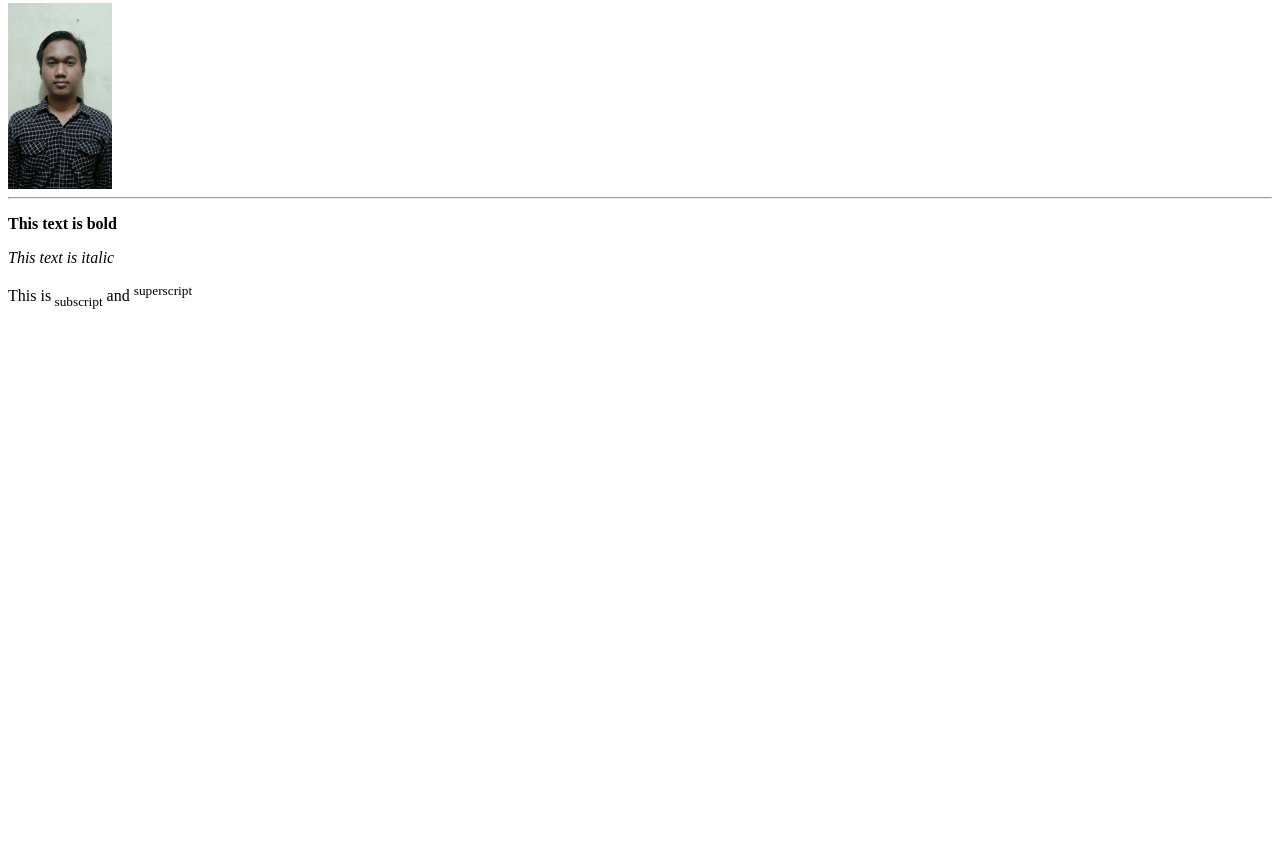
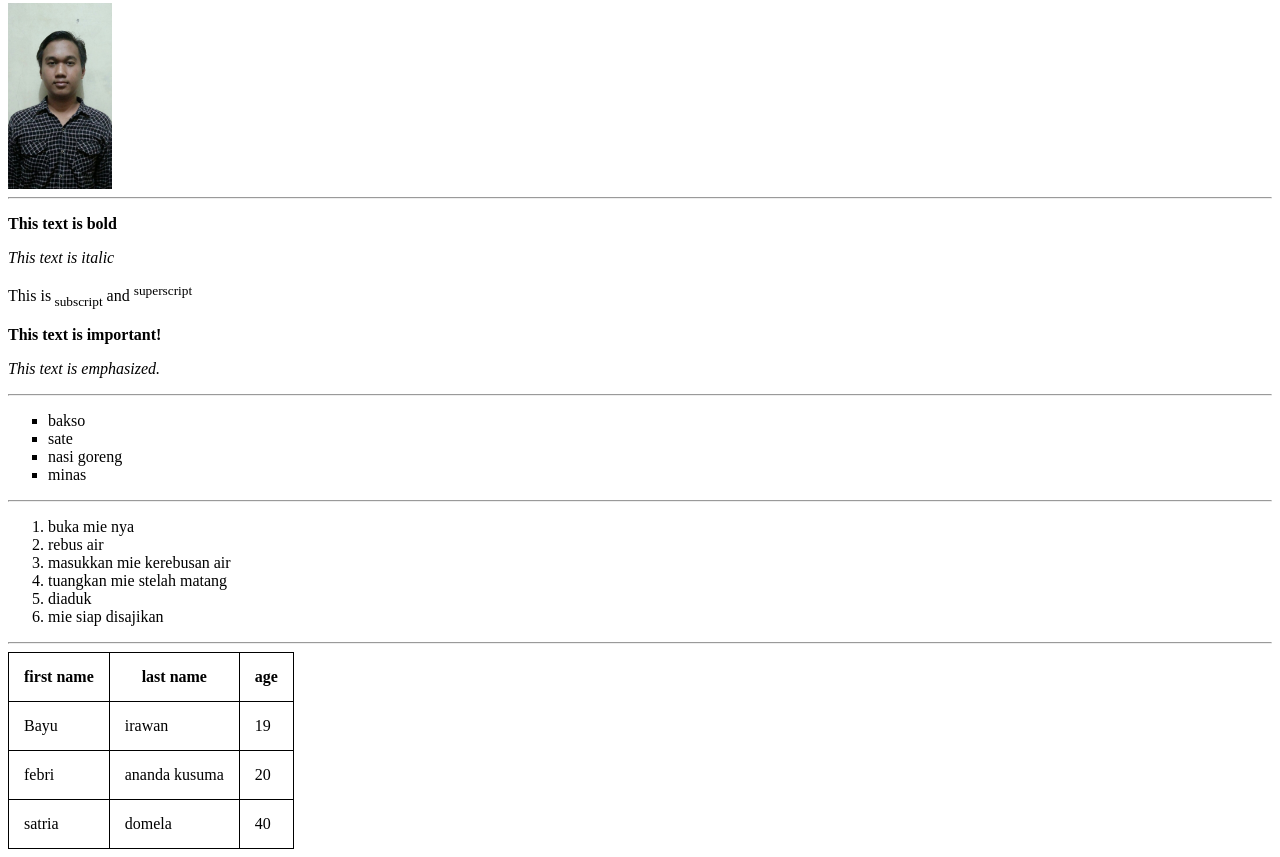
Before and after one commit to Bayuirawan-git/pemrograman-web1, a plain HTML site: page index.html in a window 1280 px wide. Shown: the part 492-1349 px from the top of the page. Before the commit the page ends 818 px from the top, so only its background shows below. Drawn offline with Linux system fonts and the light colour scheme.

Commit message:
menambhakan unorder list, ordered list, dan table

```diff
--- a/index.html
+++ b/index.html
@@ -1,6 +1,15 @@
 <html>
     <head>
         <title>Index page minggu 2</title>
+        <style>
+            table, th, td {
+                border: 1px solid black;
+                border-collapse: collapse;
+            }
+            th, td {
+                padding: 15px;
+             }
+        </style>
     </head>
     <body>
         <h1>Ini header dengan h1</h1>
@@ -16,11 +25,51 @@
         <hr>
         <a href="#">link yang belum tau mau ke mana</a>
         <hr>
+        <!-- text format -->
         <img src="asset/me.jpg" alt="me.jpg" width="104">
         <hr>
         <p><b>This text is bold</b></p>
         <p><i>This text is italic</i></p>
         <p>This is<sub> subscript</sub> and <sup>superscript</sup></p>
-
+        <p><strong>This text is important!</strong></p>
+        <p><em>This text is emphasized.</em></p>
+        <hr>
+        <ul style = "list-style: square;"">
+            <li>bakso</li>
+            <li>sate</li>
+            <li>nasi goreng</li>
+            <li>minas</li>
+        </ul>
+        <hr>
+        <ol>
+            <li>buka mie nya</li>
+            <li>rebus air</li>
+            <li>masukkan mie kerebusan air</li>
+            <li>tuangkan mie stelah matang</li>
+            <li>diaduk</li>
+            <li>mie siap disajikan</li>
+        </ol>
+        <hr>
+        <table>
+            <tr>
+                <th>first name</th>
+                <th>last name</th>
+                <th>age</th>
+            </tr>
+            <tr>
+                <td>Bayu</td>
+                <td>irawan</td>
+                <td>19</td>
+            </tr>
+            <tr>
+                <td>febri</td>
+                <td>ananda kusuma</td>
+                <td>20</td>
+            </tr><tr>
+                <td>satria</td>
+                <td>domela</td>
+                <td>40</td>
+            </tr>
+        </table>
     </body>
 </html>
```
